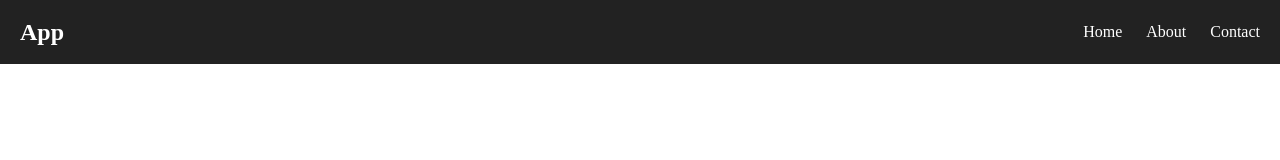
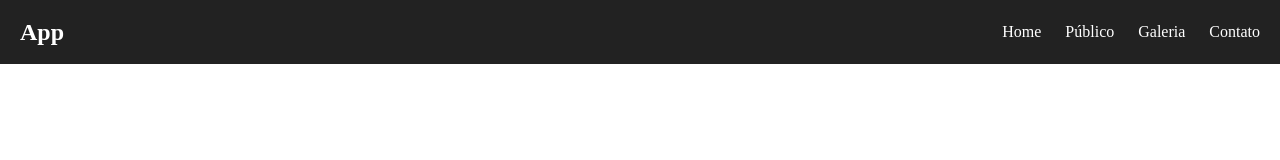
Before and after one commit to Off-Grid-Team/Sprint3-FrontEnd, a React app: page / in a window 1280 px wide. Shown: the top 160 px of the page. Built offline with nearby package versions, Linux system fonts and the light colour scheme; the HTML template or start-up script is replaced by a standard one.

Commit message:
[Feat]: Separando a página e adicionando navegação pela Topbar

```diff
--- a/src/App.jsx
+++ b/src/App.jsx
@@ -1,10 +1,29 @@
 import React from 'react'
 import Topbar from './components/Topbar/Topbar'
+import Home from './components/Home/Home'
+import Publico from './components/Publico/Publico'
+import Galeria from './components/Galeria/Galeria'
+import Equipe from './components/Equipe/Contato'
 
 const App = () => {
   return (
     <>
       <Topbar />
+
+      <main>
+        <section id="home">
+            <Home />
+        </section>
+        <section id="publico">
+            <Publico />
+        </section>
+        <section id="galeria">
+            <Galeria />
+        </section>
+        <section id="equipe">
+            <Equipe />
+        </section>
+      </main>
     </>
   )
 }
--- /dev/null
+++ b/src/components/Equipe/Contato.jsx
@@ -0,0 +1,11 @@
+import React from 'react'
+
+const Equipe = () => {
+  return (
+    <>
+
+    </>
+  )
+}
+
+export default Equipe
--- /dev/null
+++ b/src/components/Galeria/Galeria.jsx
@@ -0,0 +1,11 @@
+import React from 'react'
+
+const Galeria = () => {
+  return (
+    <>
+
+    </>
+  )
+}
+
+export default Galeria
--- /dev/null
+++ b/src/components/Home/Home.jsx
@@ -0,0 +1,11 @@
+import React from 'react'
+
+const Home = () => {
+  return (
+    <>
+
+    </>
+  )
+}
+
+export default Home
--- /dev/null
+++ b/src/components/Publico/Publico.jsx
@@ -0,0 +1,11 @@
+import React from 'react'
+
+const Publico = () => {
+  return (
+    <>
+
+    </>
+  )
+}
+
+export default Publico
--- a/src/components/Topbar/Topbar.jsx
+++ b/src/components/Topbar/Topbar.jsx
@@ -10,9 +10,10 @@ const Topbar = () => {
             </div>
 
             <nav className="topbar-menu">
-                <a href="#">Home</a>
-                <a href="#">About</a>
-                <a href="#">Contact</a>
+                <a href="#home">Home</a>
+                <a href="#publico">Público</a>
+                <a href="#galeria">Galeria</a>
+                <a href="#equipe">Contato</a>
             </nav>
 
             {/* <button className="topbar-button">
--- a/src/index.css
+++ b/src/index.css
@@ -3,3 +3,14 @@
   padding: 0;
   box-sizing: border-box;
 }
+
+html {
+  scroll-behavior: smooth;
+}
+
+section {
+  scroll-margin-top: 64px;
+
+  min-height: 100vh;
+  padding: 80px 32px;
+}
```
Also changed, not shown: src/components/Equipe/Contato.css (added), src/components/Galeria/Galeria.css (added), src/components/Home/Home.css (added), src/components/Publico/Publico.css (added).
